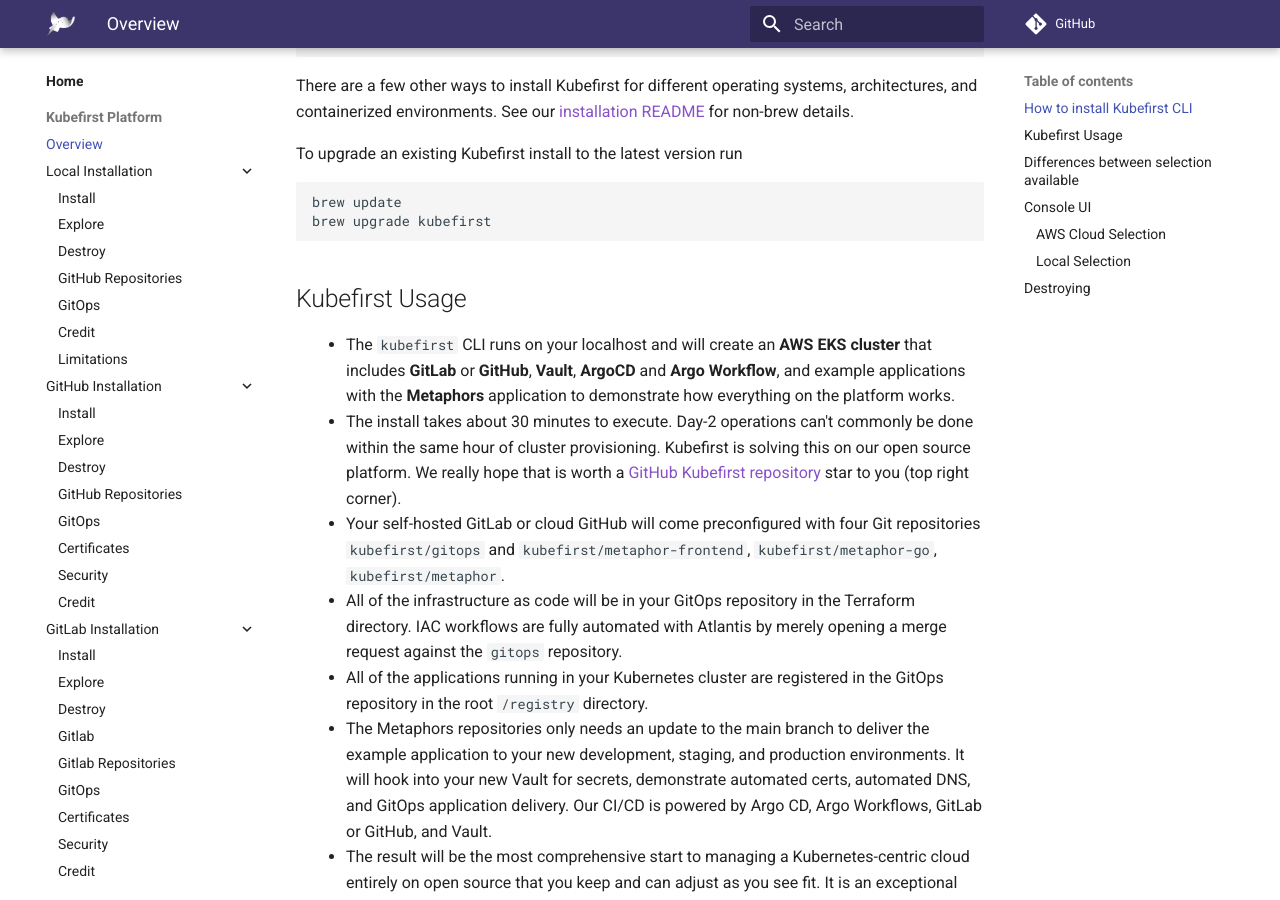
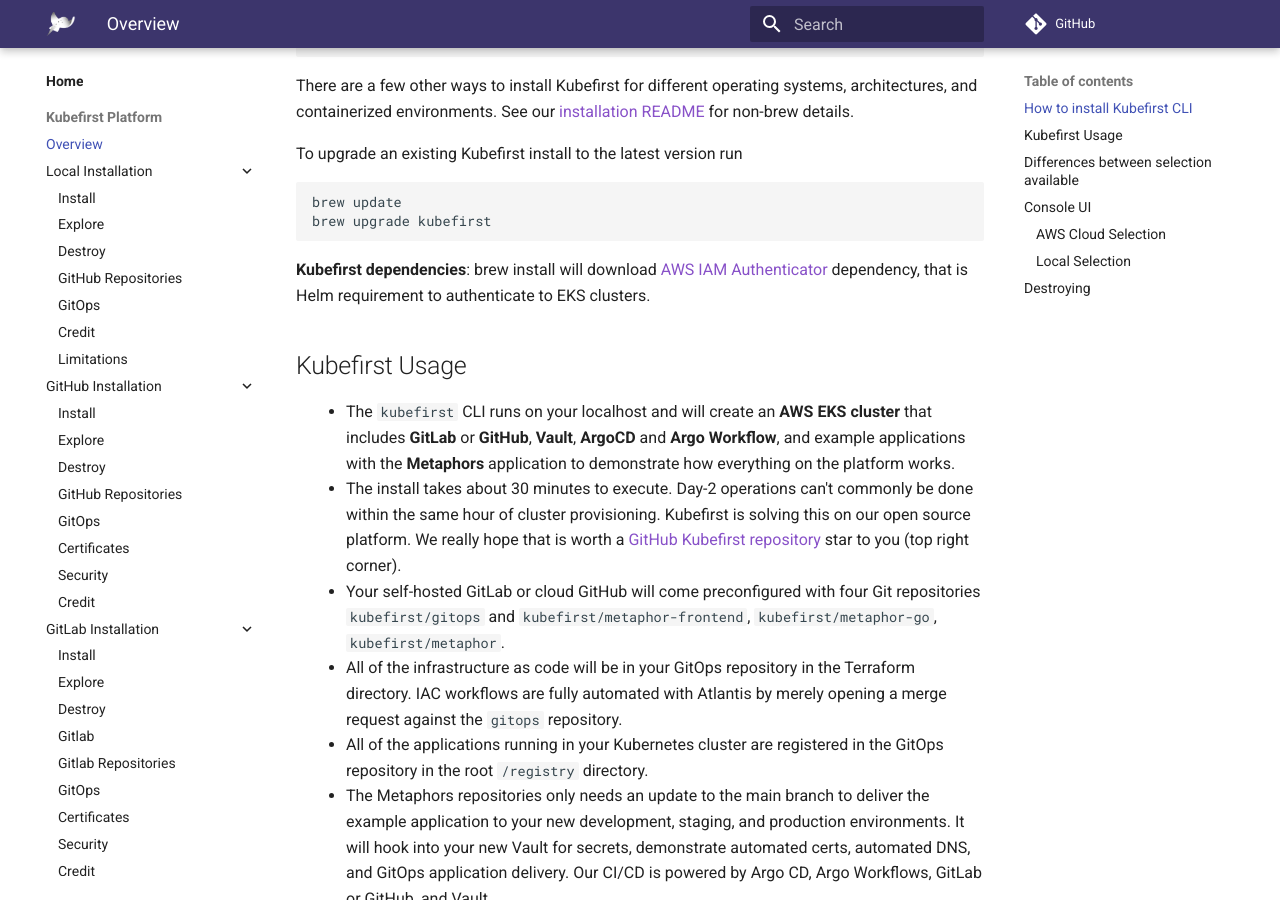
Before and after one commit to konstructio/kubefirst, an MkDocs documentation site: the page built from docs/kubefirst/overview.md, in a window 1280 px wide and 900 px high, scrolled down 522 px. Built offline with MkDocs 1.6.1 and Material for MkDocs 9.7.7, drawn with Linux system fonts in a browser that asks for light colours; comment, search, counter and statistics services are not loaded.

Commit message:
docs: add aws iam authenticator dependency
Signed-off-by: João Vanzuita <joao@kubeshop.io>

````diff
--- a/docs/kubefirst/overview.md
+++ b/docs/kubefirst/overview.md
@@ -22,6 +22,8 @@
 brew update
 brew upgrade kubefirst
 ```
+
+**Kubefirst dependencies**: brew install will download [AWS IAM Authenticator](https://docs.aws.amazon.com/eks/latest/userguide/install-aws-iam-authenticator.html) dependency, that is Helm requirement to authenticate to EKS clusters.
 
 ## Kubefirst Usage
 
````
